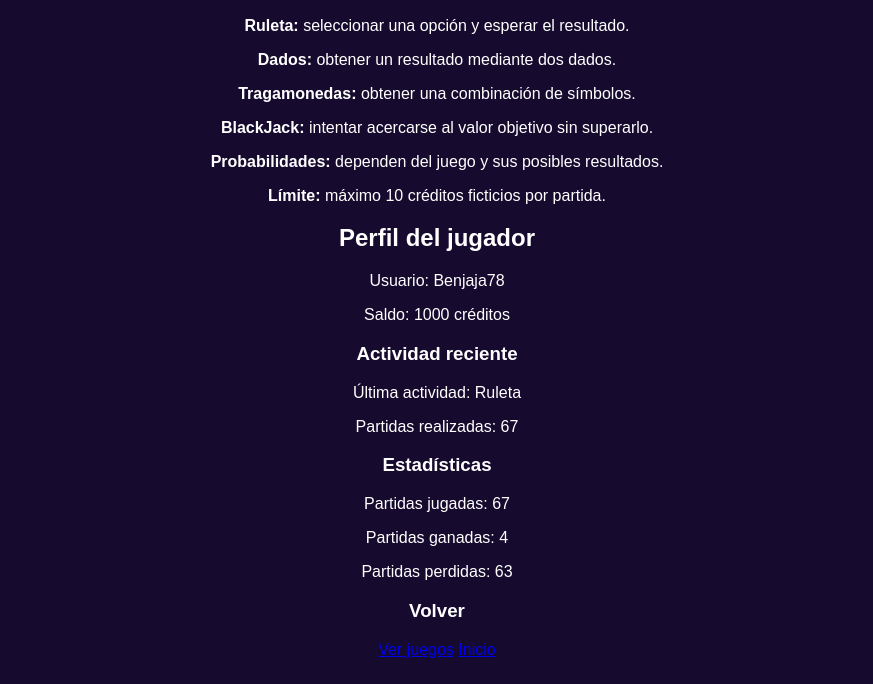
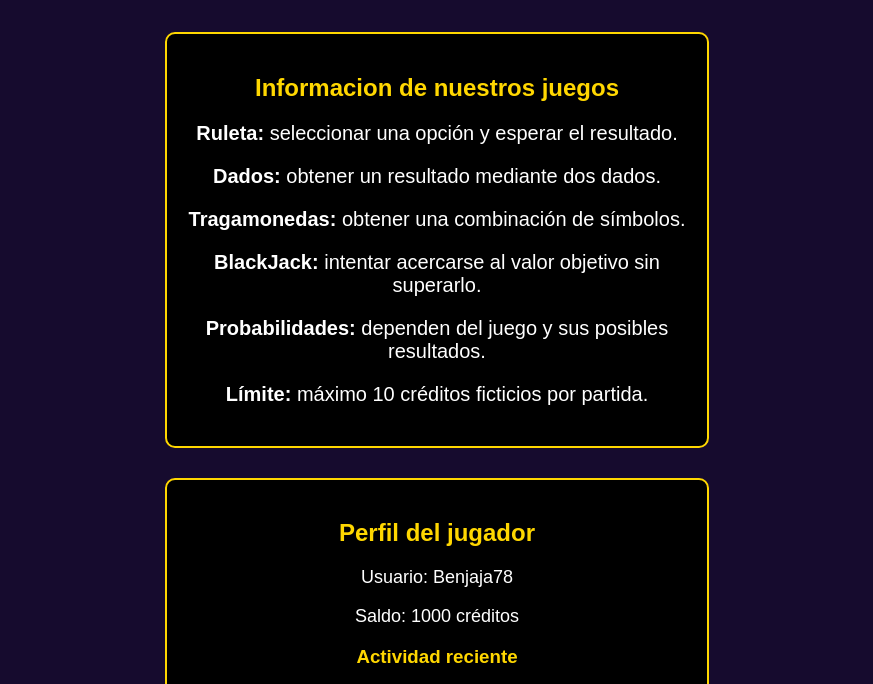
Before and after one commit to jugodepapayawatts/desarrollo-web-grupo-6, a plain HTML site: page index.html in a window 1280 px wide. Shown: the part 682-1366 px from the top of the page, without its empty margins (203-1076 px from the left). Drawn offline with Linux system fonts and the light colour scheme.

Commit message:
Cambio final segun yo en el css
se agregaron mas campos para cambiar los recuadros agragados a la pagina en el html

```diff
--- a/styles.css
+++ b/styles.css
@@ -48,7 +48,7 @@ body > h2 {
 
 /* Efecto para los botones */
 .boton_juego:hover {
-    transform: scale(1.25);
+    transform: scale(1.05);
 }
 
 /* Imagen de los juegos*/
@@ -73,7 +73,7 @@ body > h1:not(.title) {
 
 /* formulario para ingresar*/
 form {
-    background-color:black;
+    background-color: black;
     border: 2px solid gold;
     border-radius: 10px;
     padding: 25px;
@@ -107,3 +107,89 @@ input[type="submit"] {
 input[type="submit"]:hover {
     transform: scale(1.05);
 }
+
+.barra_superior {
+    text-align: right;
+}
+
+/* Boton inicio*/
+.boton_inicio {
+    background-color: gold;
+    color: black;
+    font-size: 18px;
+    padding: 20px 20px;
+    border-radius: 10px;
+    font-weight: bold;
+    cursor: pointer;
+    display: inline-block;
+}
+
+.boton_inicio:hover {
+    transform: scale(1.05);
+}
+
+/* Barra para moverse */
+.moverse {
+    margin: 20px;
+}
+
+.moverse a {
+    color: gold;
+    margin: 20px;
+    font-weight: bold;
+}
+
+/* Perfil jugador */
+.panel {
+    background-color: black;
+    border: 2px solid gold;
+    border-radius: 10px;
+    padding: 20px;
+    max-width: 500px;
+    margin: 30px auto;
+}
+
+.panel h2 {
+    color: gold;
+}
+
+.panel h3 {
+    color: gold;
+}
+
+.panel p {
+    font-size: 18px;
+}
+
+/* Informacion juegos */
+.informacion {
+    background-color: black;
+    border: 2px solid gold;
+    border-radius: 10px;
+    padding: 20px;
+    max-width: 500px;
+    margin: 30px auto;
+}
+
+.informacion h2 {
+    color: gold;
+}
+
+.informacion p {
+    font-size: 20px;
+}
+
+/* Volver */
+.boton {
+    background-color: gold;
+    color: black;
+    padding: 20px;
+    border-radius: 10px;
+    font-weight: bold;
+    display: inline-block;
+    margin: 10px;
+}
+
+.boton:hover {
+    transform: scale(1.05);
+}
```
